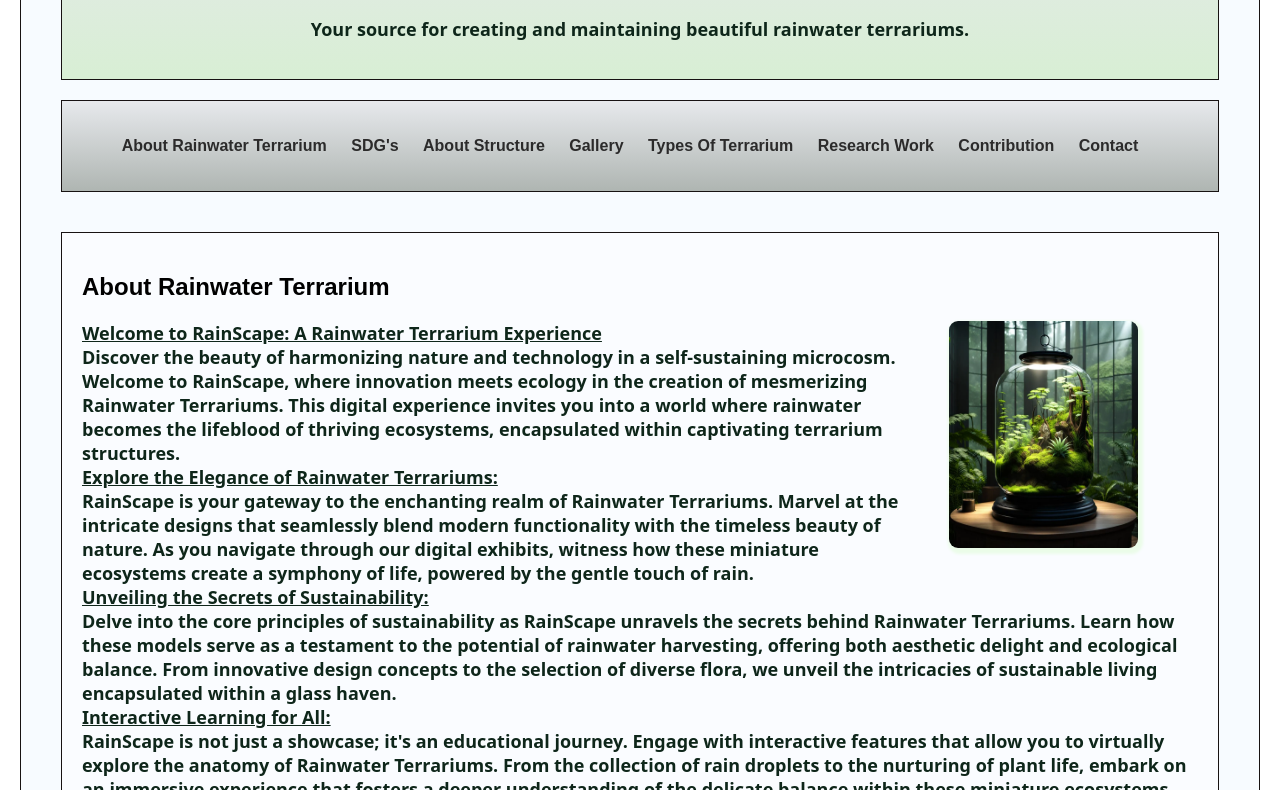
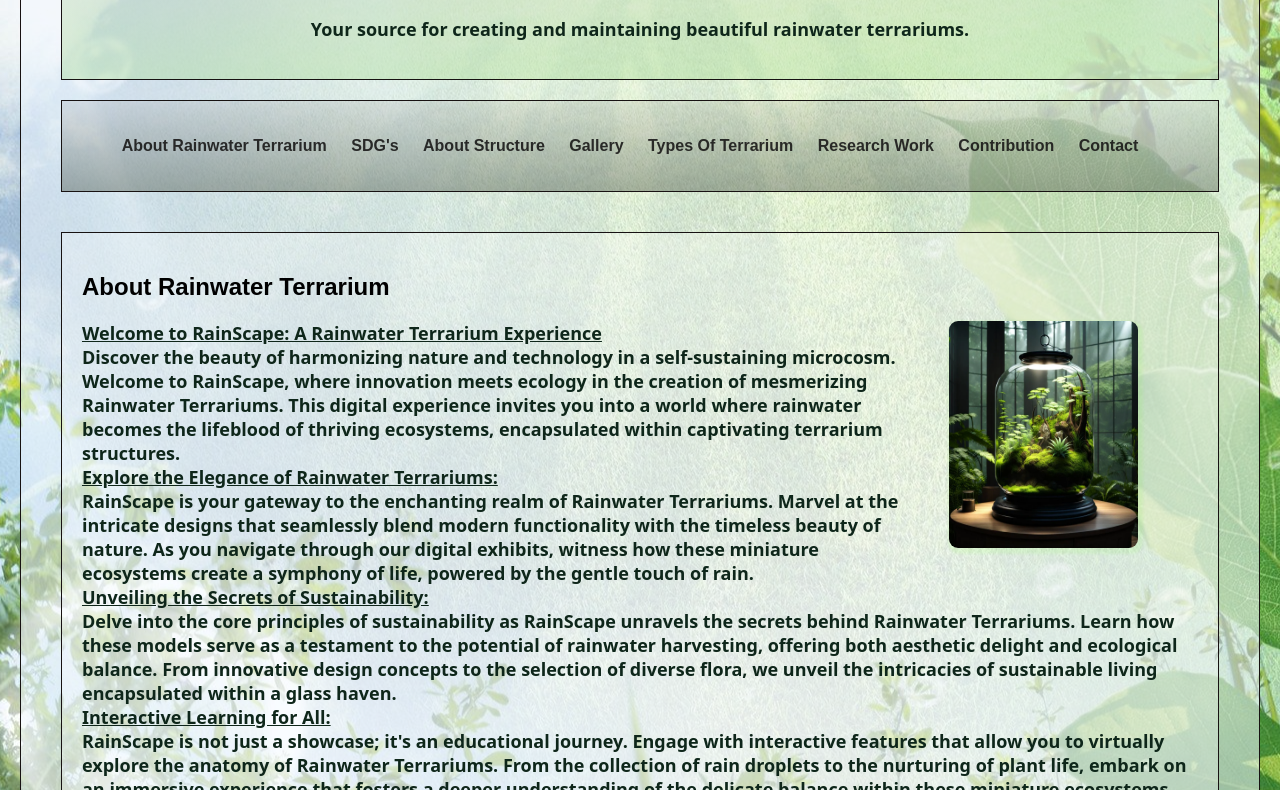
Before and after one commit to Utkarsh7893/My-Projects, a plain HTML site: page index.html in a window 1280 px wide. Shown: the part 199-989 px from the top of the page. Drawn offline with Linux system fonts and the light colour scheme.

Commit message:
Fix background image path in CSS

```diff
--- a/style/index.css
+++ b/style/index.css
@@ -3,7 +3,8 @@
     margin: 0;
     padding: 0;
     box-sizing: border-box;
-    background-image:url(images/background.jpg);
+
+    background-image:url(/My-Projects/images/background.jpg);
     background-position: center;
 
 }
```
